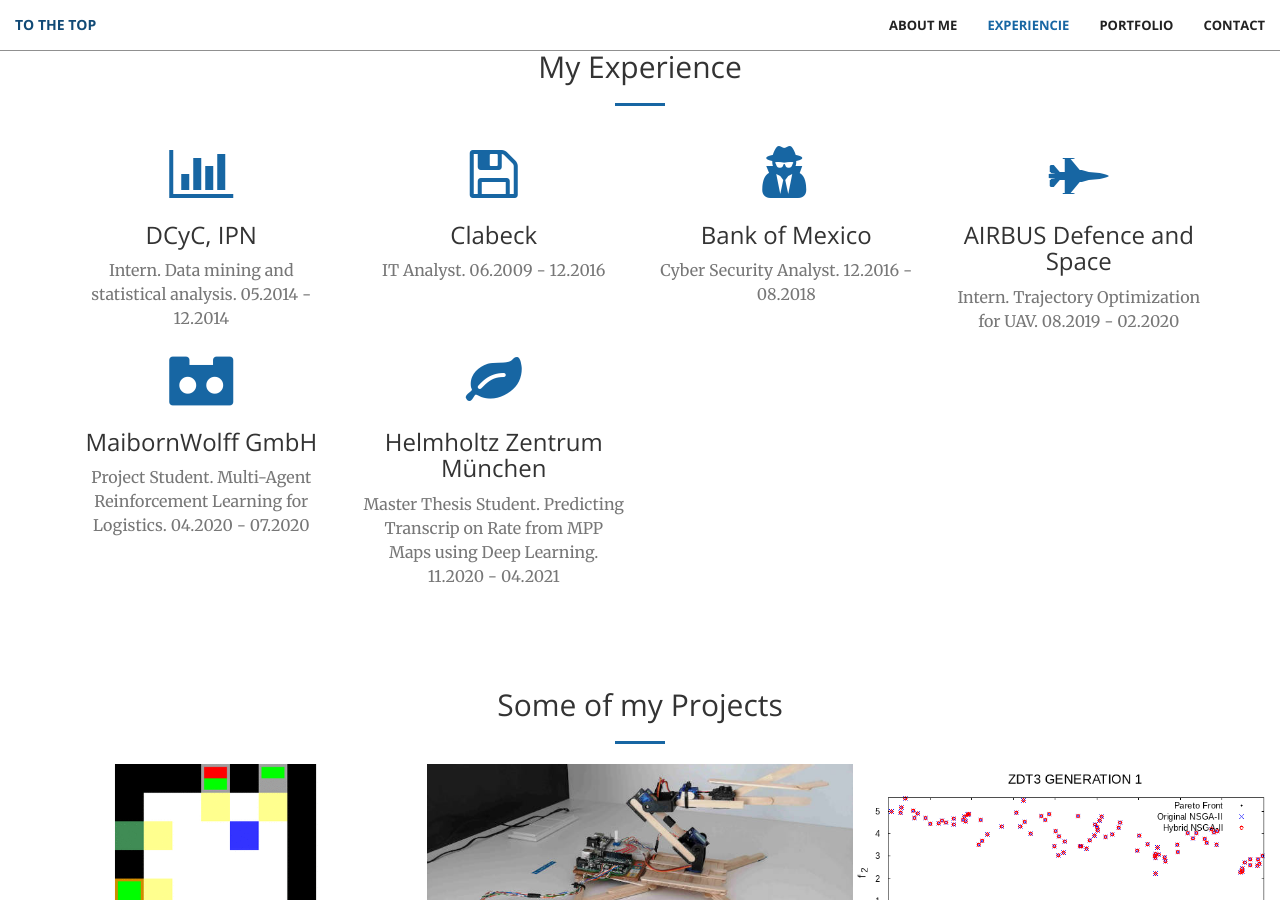
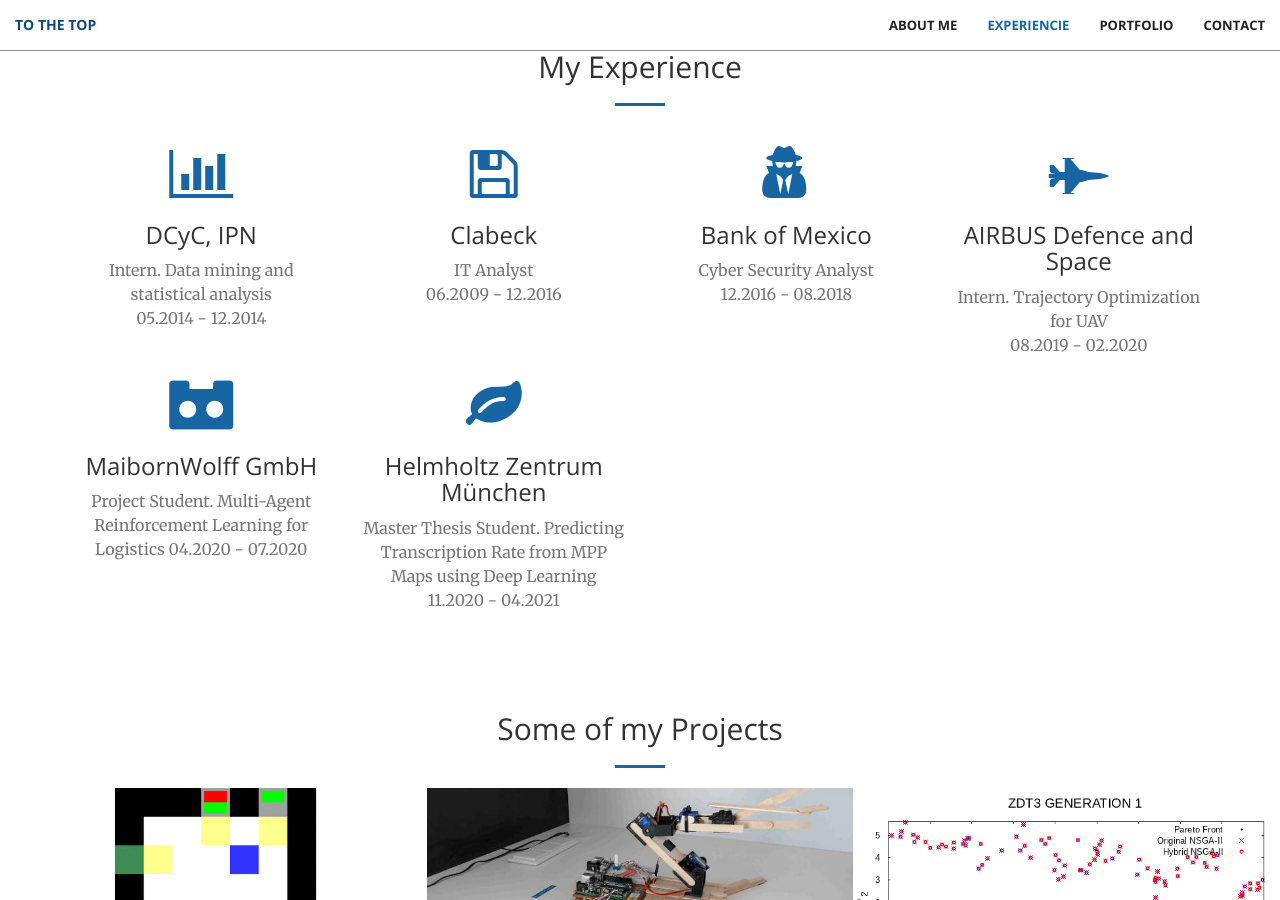
Before and after one commit to andresbecker/andresbecker.github.io, a Jekyll site: the page built from index.html, in a window 1280 px wide and 900 px high, scrolled down 1462 px. Built offline with Jekyll 4.4.1, drawn with Linux system fonts in a browser that asks for light colours.

Commit message:
typo corrected

```diff
--- a/_includes/services.html
+++ b/_includes/services.html
@@ -13,42 +13,43 @@
               <div class="service-box">
                   <i class="fa fa-4x fa-bar-chart wow bounceIn text-primary" data-wow-delay=".3s"></i>
                   <h3>DCyC, IPN</h3>
-                  <p class="text-muted">Intern. Data mining and statistical analysis. 05.2014 - 12.2014</p>
+                  <p class="text-muted">Intern. Data mining and statistical analysis<br>05.2014 - 12.2014</p>
               </div>
             </div>
             <div class="col-lg-3 col-md-6 text-center">
               <div class="service-box">
                   <i class="fa fa-4x fa-floppy-o wow bounceIn text-primary" data-wow-delay=".2s"></i>
                   <h3>Clabeck</h3>
-                  <p class="text-muted">IT Analyst. 06.2009 - 12.2016</p>
+                  <p class="text-muted">IT Analyst<br>06.2009 - 12.2016</p>
               </div>
             </div>
             <div class="col-lg-3 col-md-6 text-center">
               <div class="service-box">
                   <i class="fa fa-4x fa-user-secret wow bounceIn text-primary" data-wow-delay=".1s"></i>
                   <h3>Bank of Mexico</h3>
-                  <p class="text-muted">Cyber Security Analyst. 12.2016 - 08.2018</p>
+                  <p class="text-muted">Cyber Security Analyst<br>12.2016 - 08.2018</p>
               </div>
             </div>
             <div class="col-lg-3 col-md-6 text-center">
               <div class="service-box">
                   <i class="fa fa-4x fa-fighter-jet wow bounceIn text-primary"></i>
                   <h3>AIRBUS Defence and Space</h3>
-                  <p class="text-muted">Intern. Trajectory Optimization for UAV. 08.2019 - 02.2020</p>
+                  <p class="text-muted">Intern. Trajectory Optimization for UAV<br>08.2019 - 02.2020</p>
               </div>
             </div>
             <div class="col-lg-3 col-md-6 text-center">
               <div class="service-box">
                   <i class="fa fa-4x fa-simplybuilt wow bounceIn text-primary"></i>
                   <h3>MaibornWolff GmbH</h3>
-                  <p class="text-muted">Project Student. Multi-Agent Reinforcement Learning for Logistics. 04.2020 - 07.2020</p>
+                  <p class="text-muted">Project Student. Multi-Agent Reinforcement Learning for Logistics
+                    04.2020 - 07.2020</p>
               </div>
             </div>
             <div class="col-lg-3 col-md-6 text-center">
               <div class="service-box">
                   <i class="fa fa-4x fa-leaf wow bounceIn text-primary"></i>
                   <h3>Helmholtz Zentrum München</h3>
-                  <p class="text-muted">Master Thesis Student. Predicting Transcrip on Rate from MPP Maps using Deep Learning. 11.2020 - 04.2021</p>
+                  <p class="text-muted">Master Thesis Student. Predicting Transcription Rate from MPP Maps using Deep Learning<br>11.2020 - 04.2021</p>
               </div>
             </div>
         </div>
```
